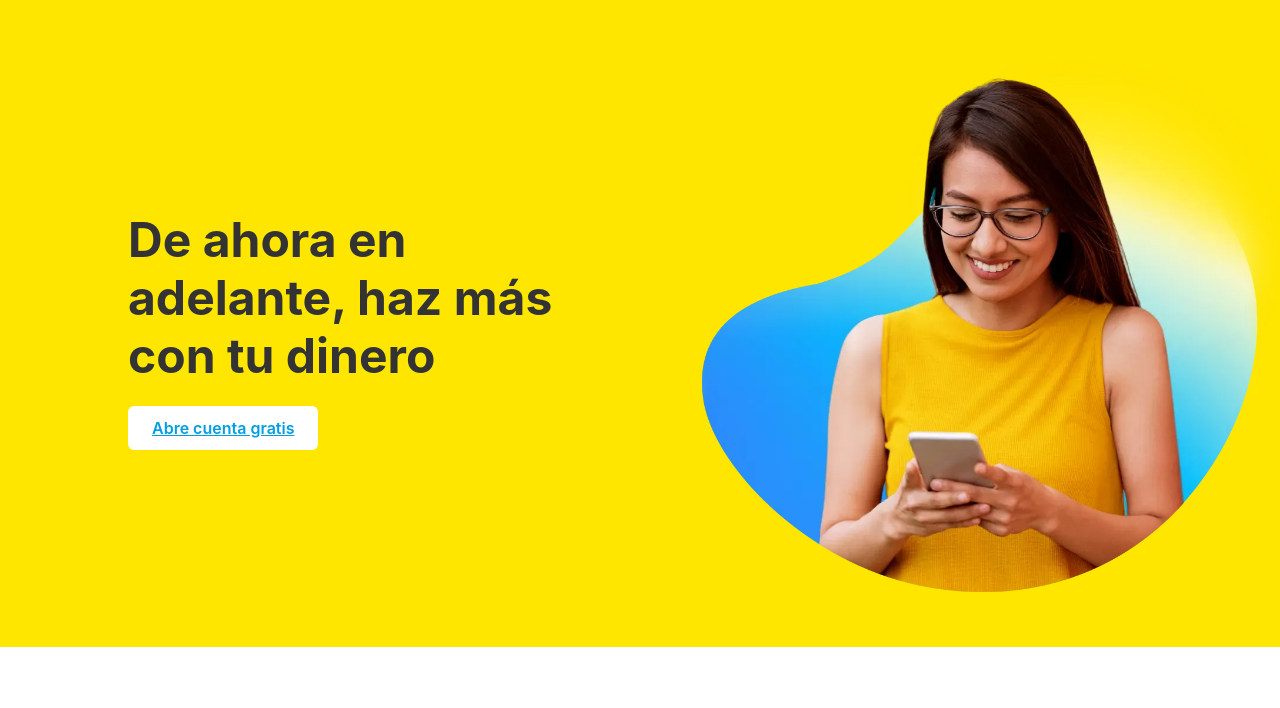
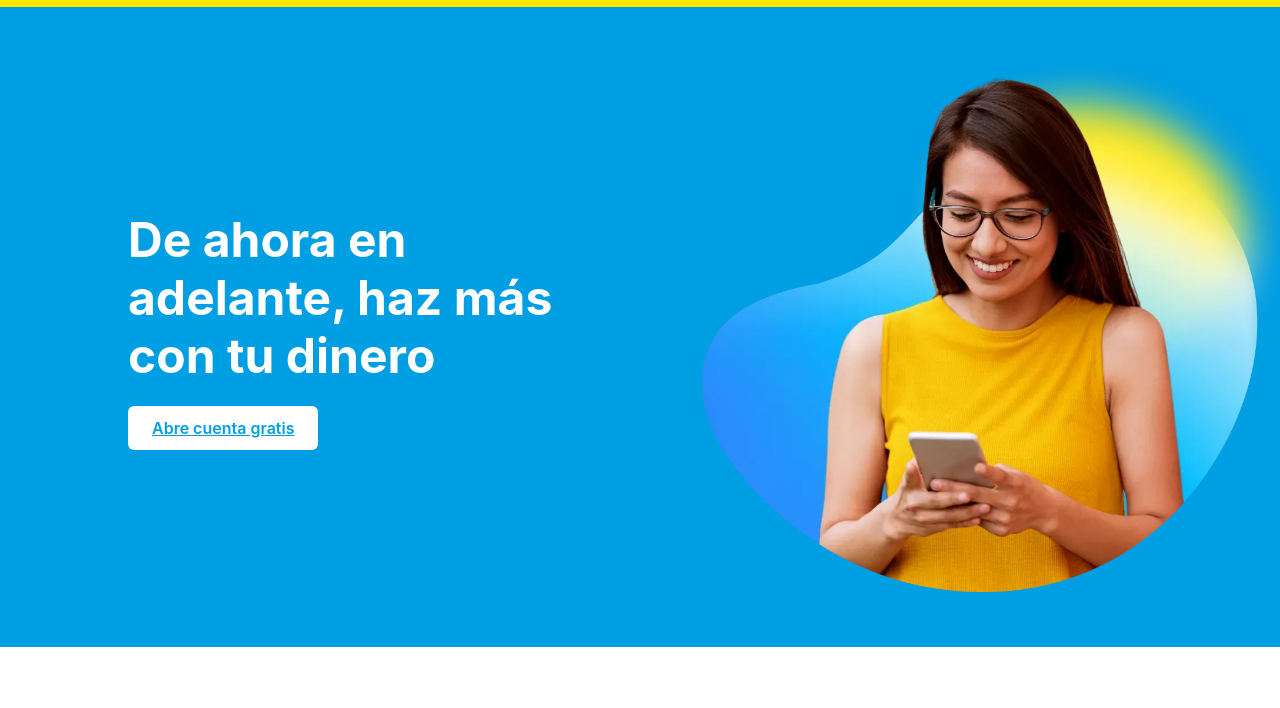
Before and after one commit to labora-campus/landing-mercadopago, a plain HTML site: page index.html in a window 1280 px wide. Shown: the part 75-783 px from the top of the page. Drawn offline with Linux system fonts and the light colour scheme.

Commit message:
first commit

```diff
--- a/style.css
+++ b/style.css
@@ -6,7 +6,7 @@
     --background-color: #fff;
     --spacing: 1rem;
     --navbar-height: 70px;
-    --hero-bg-color: #F4F4F4;
+    --hero-bg-color: #009EE3;
     --benefits-bg-color: #fff;
     --testimonials-bg-color: #f9f9f9;
     --footer-bg-color: #222;
@@ -78,7 +78,7 @@ body {
 
 /* Hero Section */
 .hero {
-    background-color: var(--yellow);
+    background-color: var(--hero-bg-color);
     padding: 4rem 10%;
     display: flex;
     align-items: center;
@@ -97,7 +97,7 @@ body {
     font-size: 3rem;
     line-height: 1.2;
     margin-bottom: 2rem;
-    color: var(--text-color);
+    color: white;
 }
 
 .hero-img {
```
